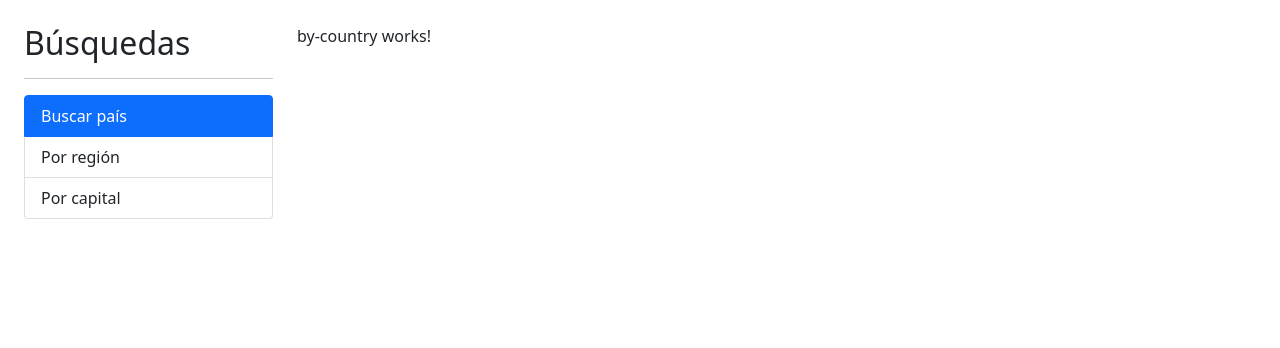
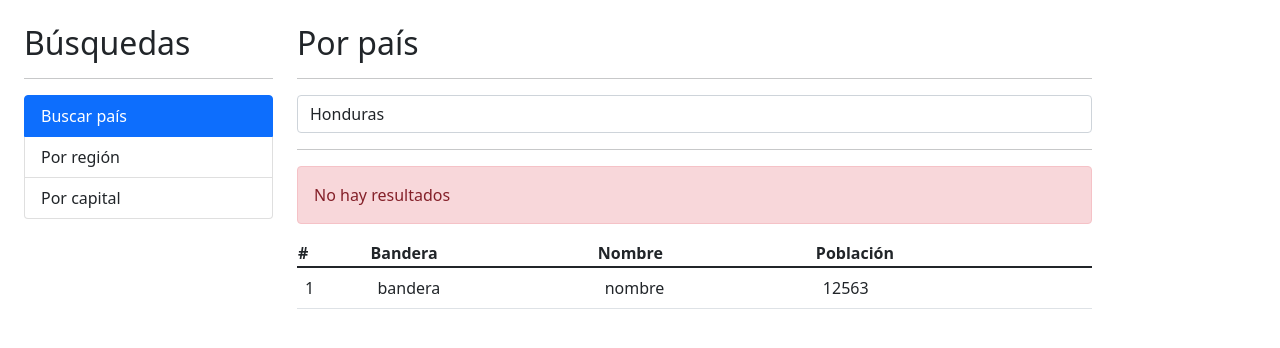
Before and after one commit to raquelv85/countriesApp-angular, an Angular app: page / in a window 1280 px wide. Shown: the top 348 px of the page. Built offline with nearby package versions, Linux system fonts and the light colour scheme.

Commit message:
add html to country component

```diff
--- a/src/app/country/country.module.ts
+++ b/src/app/country/country.module.ts
@@ -1,9 +1,12 @@
 import { NgModule } from '@angular/core';
 import { CommonModule } from '@angular/common';
+import { FormsModule } from '@angular/forms';
+
 import { ByCapitalComponent } from './pages/by-capital/by-capital.component';
 import { ByCountryComponent } from './pages/by-country/by-country.component';
 import { ByRegionComponent } from './pages/by-region/by-region.component';
 import { ShowCountryComponent } from './pages/show-country/show-country.component';
+
 
 
 
@@ -21,7 +24,8 @@ import { ShowCountryComponent } from './pages/show-country/show-country.componen
     ShowCountryComponent
   ],
   imports: [
-    CommonModule
+    CommonModule,
+    FormsModule
   ]
 })
 export class CountryModule { }
--- a/src/app/country/pages/by-country/by-country.component.html
+++ b/src/app/country/pages/by-country/by-country.component.html
@@ -1 +1,42 @@
-<p>by-country works!</p>
+<h2>Por país</h2>
+<hr />
+
+<div class="row">
+  <div class="col">
+    <form (ngSubmit)="search()" autocomplete="off">
+      <input
+        [(ngModel)]="country"
+        type="text"
+        name="country"
+        placeholder="Buscar país ..."
+        class="form-control"
+      />
+    </form>
+  </div>
+</div>
+
+<hr />
+<div class="alert alert-danger">No hay resultados</div>
+
+<div class="row">
+  <div class="col">
+    <table class="table table-hiver">
+      <thead>
+        <th>#</th>
+        <th>Bandera</th>
+        <th>Nombre</th>
+        <th>Población</th>
+        <th></th>
+      </thead>
+      <tbody>
+        <tr>
+          <td>1</td>
+          <td>bandera</td>
+          <td>nombre</td>
+          <td>12563</td>
+          <td></td>
+        </tr>
+      </tbody>
+    </table>
+  </div>
+</div>
--- a/src/app/country/pages/by-country/by-country.component.ts
+++ b/src/app/country/pages/by-country/by-country.component.ts
@@ -6,11 +6,16 @@ import { Component, OnInit } from '@angular/core';
   styles: [
   ]
 })
-export class ByCountryComponent implements OnInit {
+export class ByCountryComponent  {
+
+  country: string = "Honduras"
 
   constructor() { }
 
-  ngOnInit(): void {
+  search(){
+    console.log(this.country);
+
   }
 
+
 }
```
